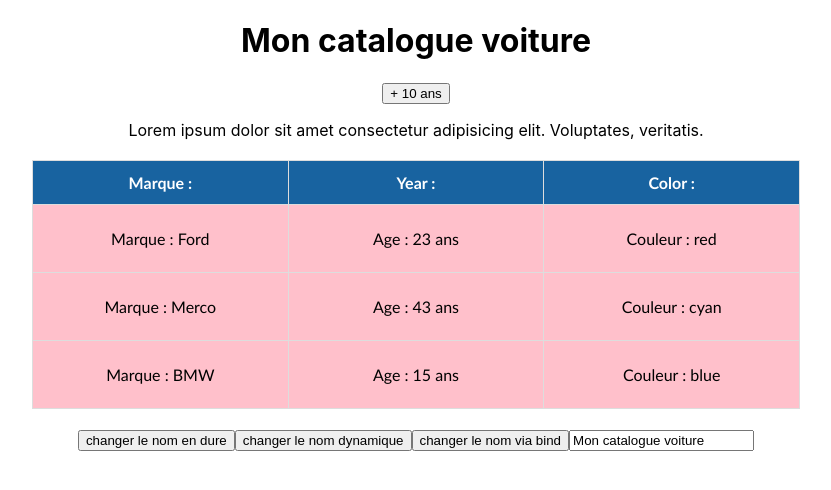
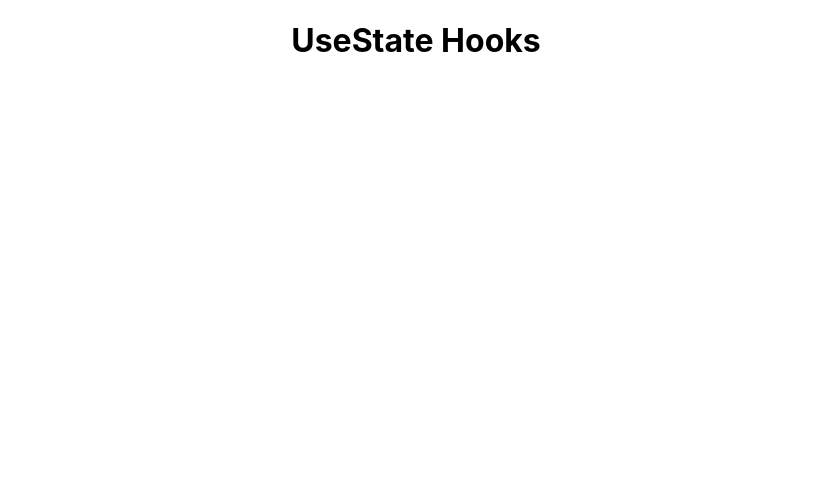
Before and after one commit to aymerick772/React_Learn, a React (Create React App) app: page / in a window 1280 px wide. Shown: the top 490 px of the page, without its empty margins (224-1055 px from the left). Built offline with nearby package versions, Linux system fonts and the light colour scheme; the HTML template or start-up script is replaced by a standard one.

Commit message:
init Hooks

```diff
--- a/src/App.js
+++ b/src/App.js
@@ -1,43 +1,14 @@
 import './App.css';
-
 import React, {Component} from 'react'
-import Mycars from './components/Mycars';
 
 class App extends Component {
 
-  state = {
-    titre : 'Mon catalogue voiture'
-  }
-  changeTitle =  (e)=>{
-    // console.log(e.target + 'corectemennt appeler la function' + e.props);
-    this.setState({
-      titre: "Mon nouveau titre"})
-  }
-  changeViaParam = (titre) => {
-    this.setState({
-      titre: titre
-    })
-  }
-  changeViaBind = (bind) => {
-    this.setState({
-      titre: bind
-    })
-  }
 
-  changeViaInput = (e) =>{
-    this.setState({
-      titre: e.target.value
-    })
-  }
 
   render(){
     return (
       <div className="App">
-        <Mycars title={this.state.titre}/>
-        <button onClick={this.changeTitle}> changer le nom en dure</button>
-        <button onClick={() => this.changeViaParam("title via le param")}> changer le nom dynamique</button>
-        <button onClick={this.changeViaBind.bind(this, "nouveau titre via bind")}> changer le nom via bind</button>
-        <input type="text" onChange={this.changeViaInput} value={this.state.titre}/>
+        <h1>UseState Hooks</h1>
       </div>
     );
   }
--- a/src/components/Cars.js
+++ /dev/null
@@ -1,27 +0,0 @@
-import React, {Fragment} from "react";
-
-const Car = (props) => {
-
-    const colorInfo = props.color ? `Couleur : ${props.color}` : (`Couleur : undefined`)
-    let childInfo = '';
-    if(props.children){
-        childInfo = `Marque : ${props.children}`;
-        return (
-            <tr className="cars">
-                <td>{childInfo}</td>
-                <td><p>Age : {props.year} ans</p></td>
-                <td>{colorInfo}</td>
-            </tr>
-        )
-    }else{
-        childInfo = <p>Pas de données</p>;
-        return (
-            <div className="cars">
-                {childInfo}
-            </div>
-        )
-    }
-
-}
-
-export default Car;
--- a/src/components/Mycars.js
+++ /dev/null
@@ -1,70 +0,0 @@
-import React, {Component, Fragment} from 'react';
-import Car from './Cars';
-
-class Mycars extends Component {
-
-    state = {
-        voitures: [
-            {name : 'Ford', color : 'red', year:'2000'},
-            {name : 'Merco', color : 'cyan', year:'1980'},
-            {name : 'BMW', color : 'blue', year:'2008'},
-        ],
-    }
-
-    noCopy = () =>{
-        alert('Merci de ne pas copier mon text Por Favor.')
-    }
-    addStyleH1 = (e) =>{
-        if(e.target.classList.contains('styled')){
-            e.target.classList.remove('styled')
-        }else{
-            e.target.classList.add('styled')
-
-        }
-    }
-    addTenYears = () =>{
-        console.log('activé')
-        const updatedState = this.state.voitures.map((param) => {
-            return param.year -= 10;
-        });
-        this.setState({
-            updatedState
-        })
-    }
-
-render(){
-    // console.log(this)
-    const year = new Date().getFullYear();
-    return(
-        <Fragment>
-            <h1 onMouseOver={this.addStyleH1} >{this.props.title}</h1>
-            <button onClick={this.addTenYears}>+ 10 ans</button>
-            <p onCopy={this.noCopy}>Lorem ipsum dolor sit amet consectetur adipisicing elit. Voluptates, veritatis.</p>
-            {/* <Car color={this.state.voitures[0].color} year ={year - this.state.voitures[0].year}>{this.state.voitures[0].name}</Car>
-            <Car color={this.state.voitures[1].color} year ={year - this.state.voitures[1].year}>{this.state.voitures[1].name}</Car>
-            <Car color={this.state.voitures[2].color} year ={year - this.state.voitures[2].year}>{this.state.voitures[2].name}</Car> */}
-
-            <table className="carsTable">
-                <tr>
-                    <th>Marque : </th>
-                    <th>Year : </th>
-                    <th>Color : </th>
-                </tr>
-            {
-                this.state.voitures.map((voiture, index) =>{
-                    return (
-
-                        <Fragment key={index}>
-                            <Car  color={voiture.color} year={year -voiture.year} >{voiture.name}</Car>
-                            {/* <Car  key={index} color={voiture.color} year={year -voiture.year} >{voiture.name}</Car> */}
-                        </Fragment>
-                        )
-                })
-            }
-        </table>
-        </Fragment>
-    )
-}
-}
-
-export default Mycars;
```
